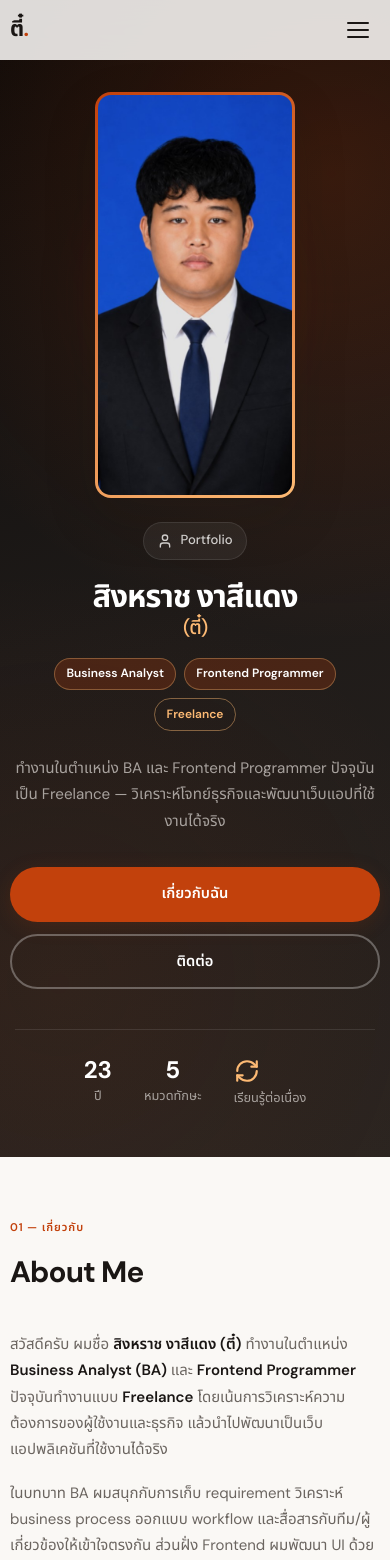
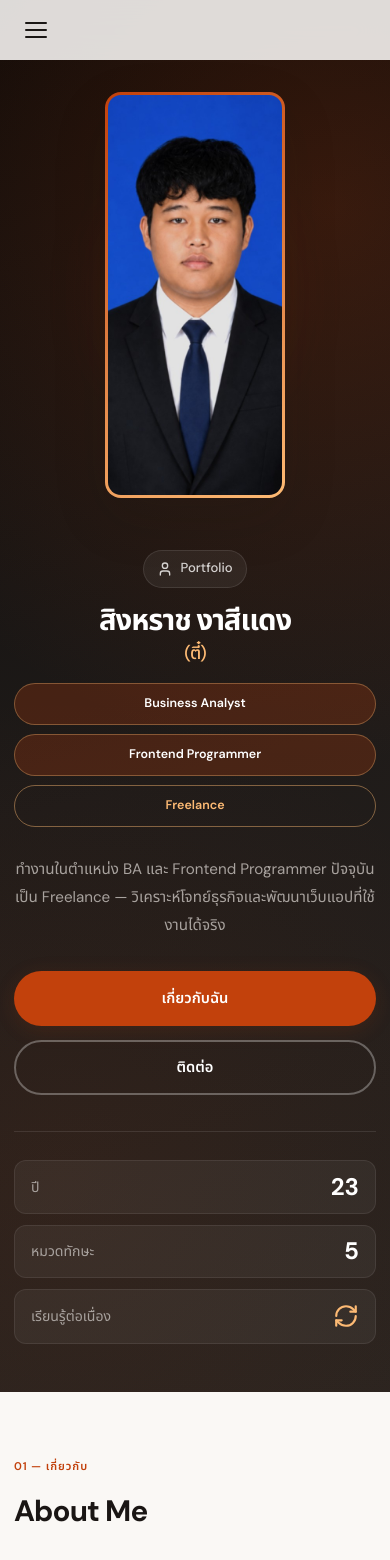
Before and after one commit to Tee-Singharach/Product-Design-Portfolio, a plain HTML site: page index.html in a window 390 px wide. Shown: the top 1560 px of the page. Drawn offline with Linux system fonts and the light colour scheme.

Commit message:
Update index.html title and favicon; modify CSS for improved layout and responsiveness, including adjustments to navigation, hero section, and various media queries.

```diff
--- a/css/style.css
+++ b/css/style.css
@@ -111,17 +111,9 @@ strong { font-weight: 600; }
 .nav {
   display: flex;
   align-items: center;
-  justify-content: space-between;
+  justify-content: flex-end;
   height: 100%;
 }
-
-.logo {
-  font-size: 1.35rem;
-  font-weight: 700;
-  letter-spacing: -0.03em;
-}
-
-.logo span { color: var(--accent); }
 
 .nav-links {
   display: flex;
@@ -887,6 +879,7 @@ strong { font-weight: 600; }
 @media (max-width: 960px) {
   .hero-layout {
     grid-template-columns: 1fr;
+    gap: 2.5rem;
     text-align: center;
   }
 
@@ -899,11 +892,13 @@ strong { font-weight: 600; }
   .hero-photo-wrap {
     order: -1;
     justify-self: center;
-    width: min(240px, 55vw);
+    width: min(220px, 52vw);
+    margin-bottom: 0.5rem;
   }
 
   .hero-desc {
     margin-inline: auto;
+    max-width: 36rem;
   }
 
   .hero-badges,
@@ -912,9 +907,13 @@ strong { font-weight: 600; }
     justify-content: center;
   }
 
+  .hero-badges {
+    max-width: 24rem;
+  }
+
   .hero-highlights {
     width: 100%;
-    max-width: 360px;
+    max-width: 20rem;
     margin-inline: auto;
   }
 }
@@ -926,22 +925,27 @@ strong { font-weight: 600; }
     --radius: 16px;
   }
 
+  .container {
+    width: min(100% - 2rem, var(--container));
+  }
+
   .nav-toggle {
     display: flex;
     min-width: 44px;
     min-height: 44px;
     align-items: center;
     justify-content: center;
+    margin-right: auto;
   }
 
   .nav-links {
     position: fixed;
-    top: calc(var(--header-h) + env(safe-area-inset-top, 0));
-    left: clamp(0.75rem, 3vw, 1rem);
-    right: clamp(0.75rem, 3vw, 1rem);
+    top: calc(var(--header-h) + env(safe-area-inset-top, 0) + 0.5rem);
+    left: 1rem;
+    right: 1rem;
     flex-direction: column;
-    gap: 0.25rem;
-    padding: 0.75rem;
+    gap: 0.35rem;
+    padding: 0.85rem;
     background: var(--surface);
     border: 1px solid var(--border);
     border-radius: var(--radius);
@@ -962,9 +966,13 @@ strong { font-weight: 600; }
 
   .nav-links a {
     display: block;
-    padding: 0.85rem 1rem;
-    min-height: 44px;
+    padding: 0.9rem 1rem;
+    min-height: 48px;
     border-radius: var(--radius-sm);
+  }
+
+  .section {
+    padding: 4.5rem 0;
   }
 
   .hero {
@@ -972,20 +980,49 @@ strong { font-weight: 600; }
   }
 
   .hero-inner {
-    padding-block: 2rem 3rem;
+    padding-block: 2.5rem 3.5rem;
+  }
+
+  .hero-layout {
+    gap: 2rem;
+  }
+
+  .hero-photo-wrap {
+    width: min(200px, 58vw);
+    margin-bottom: 1rem;
+  }
+
+  .hero-label {
+    margin-bottom: 1rem;
   }
 
   .hero-name {
-    font-size: clamp(1.85rem, 8vw, 2.6rem);
+    font-size: clamp(1.75rem, 7.5vw, 2.4rem);
+    margin-bottom: 1.25rem;
+    line-height: 1.15;
   }
 
   .hero-nickname {
-    font-size: clamp(1.15rem, 5vw, 1.5rem);
+    font-size: clamp(1.05rem, 4.5vw, 1.35rem);
+    margin-top: 0.35rem;
+  }
+
+  .hero-badges {
+    gap: 0.6rem;
+    margin-bottom: 1.75rem;
+  }
+
+  .hero-desc {
+    margin-bottom: 2rem;
+    line-height: 1.85;
   }
 
   .hero-actions {
     width: 100%;
+    max-width: 20rem;
     flex-direction: column;
+    gap: 0.85rem;
+    margin-bottom: 2rem;
   }
 
   .hero-actions .btn {
@@ -993,28 +1030,85 @@ strong { font-weight: 600; }
   }
 
   .hero-highlights {
+    flex-direction: column;
+    align-items: stretch;
+    width: 100%;
+    max-width: 20rem;
+    gap: 0.65rem;
+    padding-top: 1.75rem;
+    margin-top: 0.25rem;
+  }
+
+  .highlight {
     flex-direction: row;
-    flex-wrap: wrap;
-    justify-content: center;
-    gap: 1.25rem 2rem;
+    align-items: center;
+    justify-content: space-between;
+    gap: 1rem;
+    padding: 0.85rem 1rem;
+    background: rgba(255, 255, 255, 0.05);
+    border: 1px solid rgba(255, 255, 255, 0.08);
+    border-radius: var(--radius-sm);
+  }
+
+  .highlight-value,
+  .highlight-icon {
+    order: 2;
+  }
+
+  .highlight-label {
+    order: 1;
+    font-size: 0.88rem;
   }
 
   .section-header {
-    margin-bottom: 2rem;
+    margin-bottom: 2.25rem;
+  }
+
+  .about-layout {
+    gap: 2.5rem;
+  }
+
+  .about-text p {
+    margin-bottom: 1.35rem;
+    line-height: 1.85;
+  }
+
+  .quote {
+    margin-top: 2rem;
   }
 
   .subsection {
-    margin-top: 2.25rem;
+    margin-top: 3.5rem;
+  }
+
+  .subsection-title {
+    margin-bottom: 1.5rem;
+  }
+
+  .hobbies-grid,
+  .strengths-grid,
+  .skills-grid,
+  .contact-grid,
+  .projects-layout {
+    gap: 1.25rem;
+  }
+
+  .profile-list li {
+    padding-block: 1rem;
   }
 
   .goal-card {
     flex-direction: column;
-    padding: 1.35rem;
+    gap: 1rem;
+    margin-top: 3.5rem;
+    padding: 1.5rem;
   }
 
   .project-feature {
     flex-direction: column;
     align-items: flex-start;
+    gap: 1rem;
+    padding: 1.35rem;
     text-align: left;
   }
 
@@ -1023,25 +1117,55 @@ strong { font-weight: 600; }
   }
 
   .projects-empty {
-    padding: 2.5rem 1.25rem;
+    padding: 2.5rem 1.5rem;
+  }
+
+  .contact-card {
+    padding: 1.35rem;
   }
 
   .footer-inner {
     flex-direction: column;
     align-items: center;
     text-align: center;
+    gap: 1.25rem;
   }
 }
 
 /* Small phones */
 @media (max-width: 480px) {
+  .container {
+    width: min(100% - 1.75rem, var(--container));
+  }
+
+  .hero-inner {
+    padding-block: 2rem 3rem;
+  }
+
   .hero-photo-wrap {
-    width: min(200px, 62vw);
+    width: min(180px, 64vw);
+    margin-bottom: 1.25rem;
+  }
+
+  .hero-badges {
+    flex-direction: column;
+    align-items: stretch;
+    width: 100%;
+    max-width: none;
   }
 
   .badge {
-    font-size: 0.75rem;
-    padding: 0.3rem 0.7rem;
+    font-size: 0.78rem;
+    padding: 0.55rem 0.85rem;
+    text-align: center;
+  }
+
+  .hero-actions {
+    max-width: none;
+  }
+
+  .hero-highlights {
+    max-width: none;
   }
 
   .hobby-card,
@@ -1049,11 +1173,15 @@ strong { font-weight: 600; }
   .skill-group,
   .contact-card,
   .profile-card {
-    padding: 1.25rem;
+    padding: 1.35rem;
+  }
+
+  .hobby-card-inner {
+    padding: 1.35rem;
   }
 
   .quote {
-    padding: 1.1rem 1.15rem;
+    padding: 1.15rem 1.2rem;
     font-size: 0.95rem;
   }
 
@@ -1061,10 +1189,25 @@ strong { font-weight: 600; }
     font-size: 0.7rem;
     letter-spacing: 0.08em;
   }
+
+  .section {
+    padding: 3.75rem 0;
+  }
+
+  .subsection {
+    margin-top: 3rem;
+  }
 }
 
-/* Short landscape screens */
-@media (max-height: 520px) and (orientation: landscape) {
+/* Very small phones */
+@media (max-width: 360px) {
+  .hero-name {
+    font-size: 1.65rem;
+  }
+}
+
+/* Short landscape screens (tablets / wide phones only) */
+@media (max-height: 520px) and (orientation: landscape) and (min-width: 600px) {
   .hero {
     min-height: auto;
   }
--- a/index.html
+++ b/index.html
@@ -4,8 +4,9 @@
   <meta charset="UTF-8">
   <meta name="viewport" content="width=device-width, initial-scale=1.0, viewport-fit=cover">
   <meta name="description" content="Portfolio ของ สิงหราช งาสีแดง (ตี๋) — Freelance Business Analyst (BA) และ Frontend Programmer">
-  <title>สิงหราช งาสีแดง (ตี๋) | BA & Frontend Developer</title>
-  <meta property="og:image" content="images/profile.png">
+  <title>Singharach</title>
+  <link rel="icon" href="images/favicon.svg" type="image/svg+xml">
+  <meta property="og:image" content="images/logo.svg">
   <link rel="preconnect" href="https://fonts.googleapis.com">
   <link rel="preconnect" href="https://fonts.gstatic.com" crossorigin>
   <link href="https://fonts.googleapis.com/css2?family=DM+Sans:ital,opsz,wght@0,9..40,400;0,9..40,500;0,9..40,600;0,9..40,700;1,9..40,400&family=Noto+Sans+Thai:wght@400;500;600;700&display=swap" rel="stylesheet">
@@ -37,7 +38,6 @@
 
   <header class="header" id="top">
     <nav class="nav container">
-      <a href="#top" class="logo">ตี๋<span>.</span></a>
       <button class="nav-toggle" aria-label="เปิดเมนู" aria-expanded="false">
         <span></span><span></span><span></span>
       </button>
```
Also changed, not shown: images/favicon.svg (added), images/logo.svg (added).
